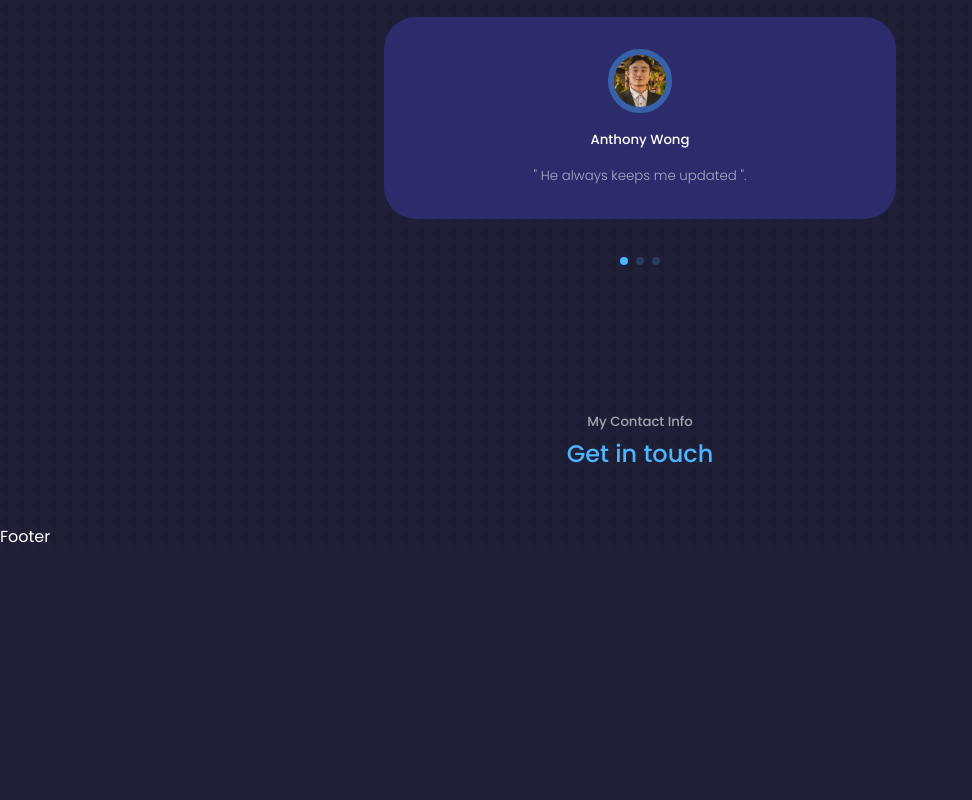
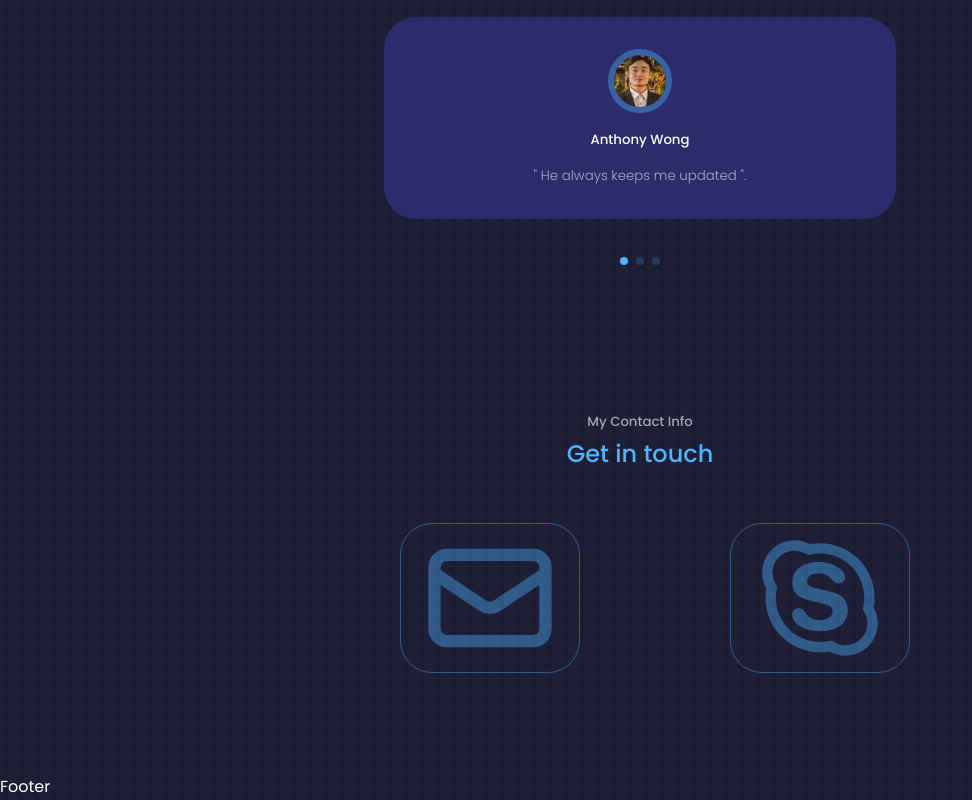
Before and after one commit to darrelaustero2022/reactPortfolio, a React (Create React App) app: page / in a window 1280 px wide. Shown: the part 4062-4862 px from the top of the page, without its empty margins (0-972 px from the left). Before the commit the page ends 4612 px from the top, so only its background shows below. Built offline with nearby package versions, Linux system fonts and the light colour scheme.

Commit message:
added contacts

```diff
--- a/src/Components/Contact/Contact.jsx
+++ b/src/Components/Contact/Contact.jsx
@@ -1,11 +1,28 @@
 import React from 'react'
 import './contact.css'
+import {HiOutlineMail} from 'react-icons/hi'
+import {AiOutlineSkype} from 'react-icons/ai'
 
 const contact = () => {
   return (
     <section id='contact'>
       <h5>My Contact Info</h5>
       <h2>Get in touch</h2>
+
+      <div className="container contact__option">
+        <div className="contact__options">
+          <article className="contact__option">
+            <a href="mailto:darrelwork2022@yahoo.com" target="_blank"><HiOutlineMail className='contact__icon'/></a>
+
+          </article>
+
+          <article className="contact__option">
+            <a href="skype:live:darrelwork2014?chat" target="_blank"><AiOutlineSkype className='contact__icon'/></a>
+
+          </article>
+
+        </div>
+      </div>
     </section>
   )
 }
--- a/src/Components/Contact/contact.css
+++ b/src/Components/Contact/contact.css
@@ -0,0 +1,42 @@
+.contact__options {
+    display: flex;
+    column-gap: 150px;
+    justify-content: center;
+    height: 250px;
+}
+
+.contact__option {
+    font-size: 7rem;
+}
+.contact__option a {
+    height: 50px;
+}
+.contact__icon{
+    width: 100%;
+    height: 60%;
+    color: var(--color-primary-variant);
+    border: 1px solid var(--color-primary-variant);
+    border-radius: 2rem;
+    aspect-ratio: 1/1;
+    margin-left: 15px;
+    margin-right: 15px;
+
+}
+.contact__icon:hover {
+    color: var(--color-light);
+    border: 1px solid var(--color-light);
+    transition: var(--transition);
+}
+
+
+
+/**================== Media Query ==================**/
+@media screen and (max-width: 600px) {
+    .contact__options {
+        display: grid;
+        grid-template-columns: 1fr;
+        width: 90%;
+        justify-content: center;
+        align-items: center;
+    }
+}
```
